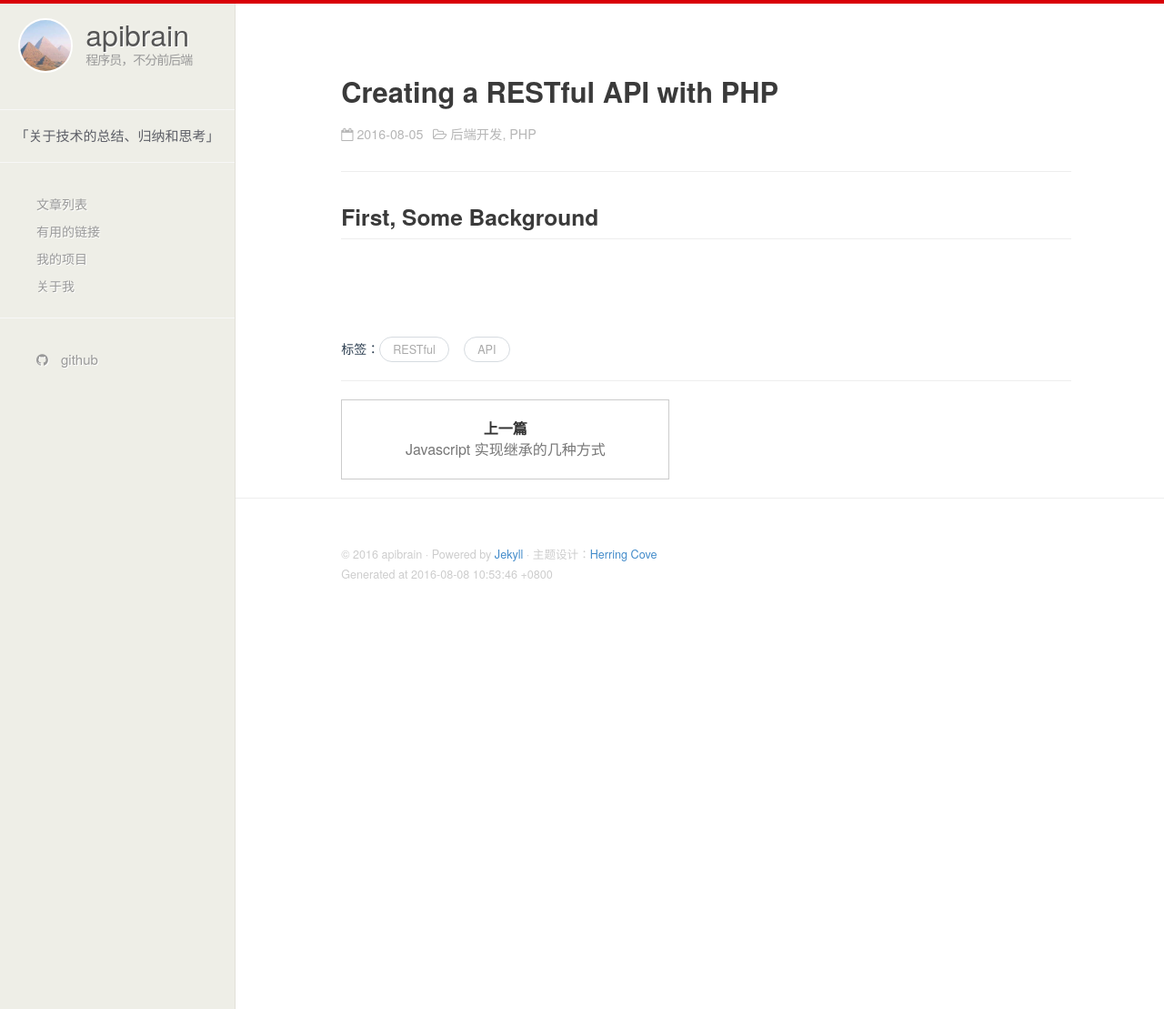
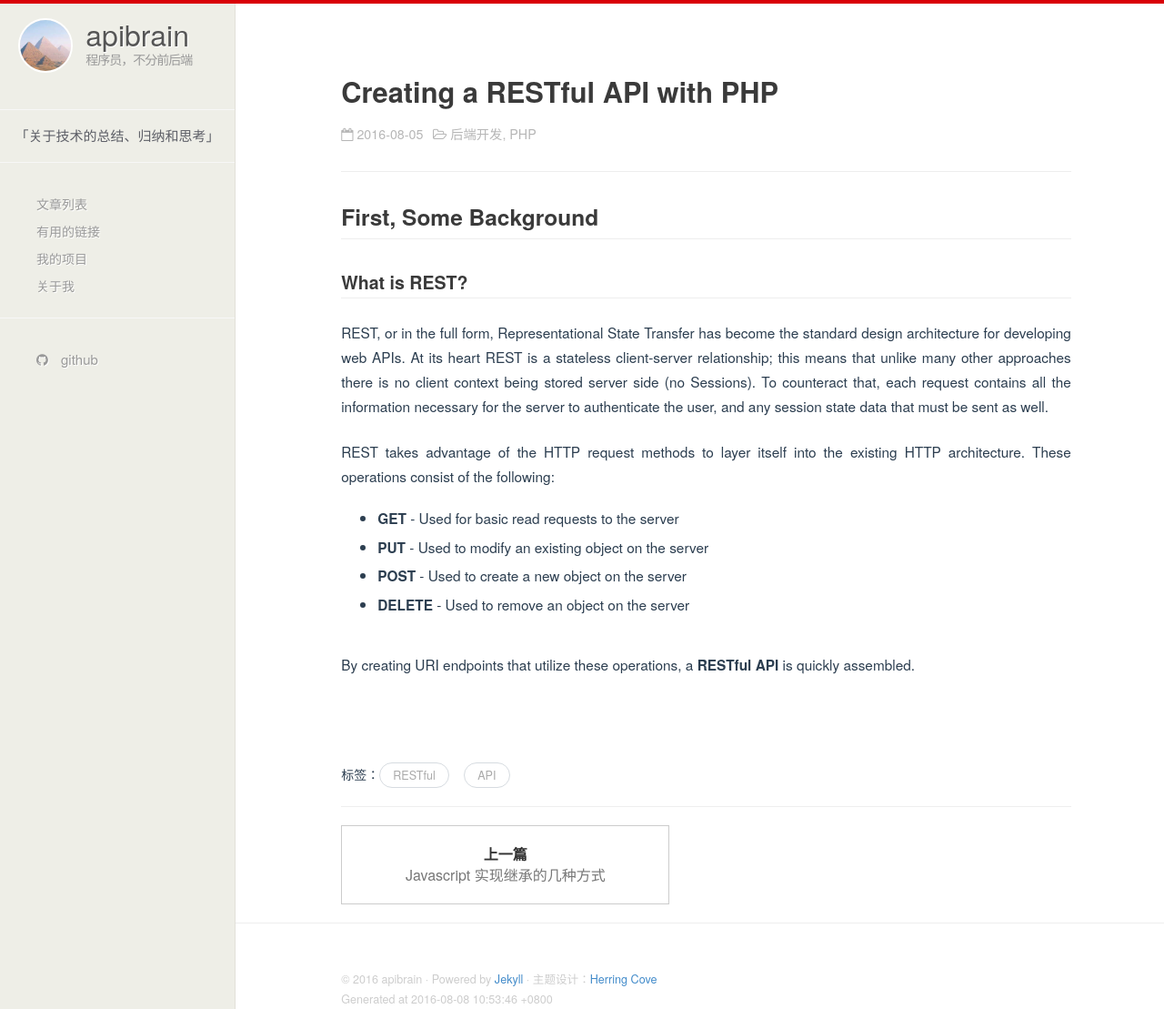
Before and after one commit to apibrain/apibrain.github.io, a Jekyll site: the page built from _posts/2016-08-05-creating-restful-api-with-php.md, in a window 1280 px wide and 1109 px high. Shown: the whole window at 91% size. Built offline with Jekyll 4.4.1, drawn with Linux system fonts in a browser that asks for light colours.

Commit message:
修改了 restful 文章 - 009

```diff
--- a/_posts/2016-08-05-creating-restful-api-with-php.md
+++ b/_posts/2016-08-05-creating-restful-api-with-php.md
@@ -10,3 +10,16 @@ excerpt: >
 ---
 
 ## First, Some Background
+
+### What is REST?
+
+REST, or in the full form, Representational State Transfer has become the standard design architecture for developing web APIs. At its heart REST is a stateless client-server relationship; this means that unlike many other approaches there is no client context being stored server side (no Sessions). To counteract that, each request contains all the information necessary for the server to authenticate the user, and any session state data that must be sent as well.
+
+REST takes advantage of the HTTP request methods to layer itself into the existing HTTP architecture. These operations consist of the following:
+
+- **GET** - Used for basic read requests to the server
+- **PUT** - Used to modify an existing object on the server
+- **POST** - Used to create a new object on the server
+- **DELETE** - Used to remove an object on the server
+
+By creating URI endpoints that utilize these operations, a **RESTful API** is quickly assembled.
```
